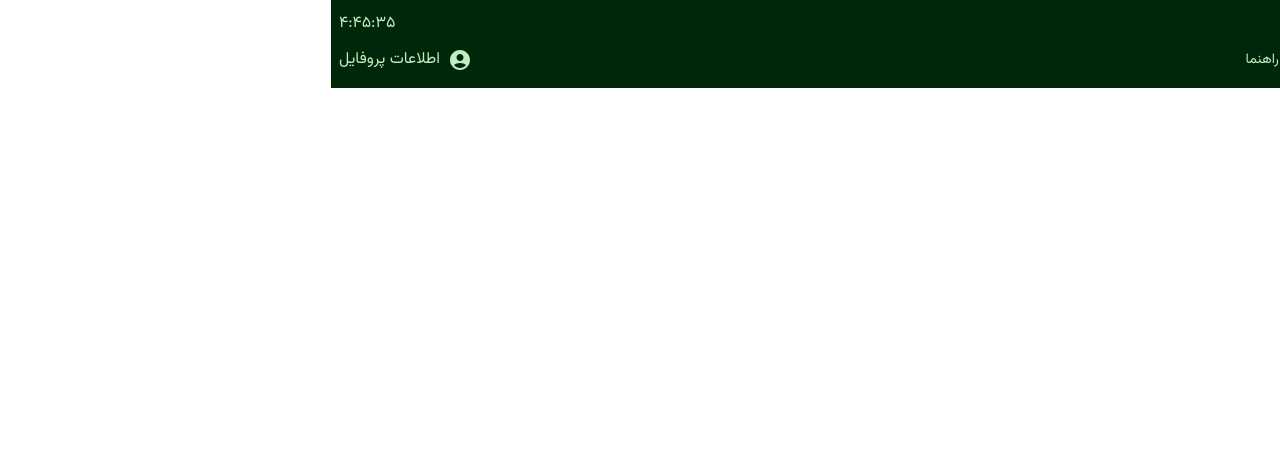
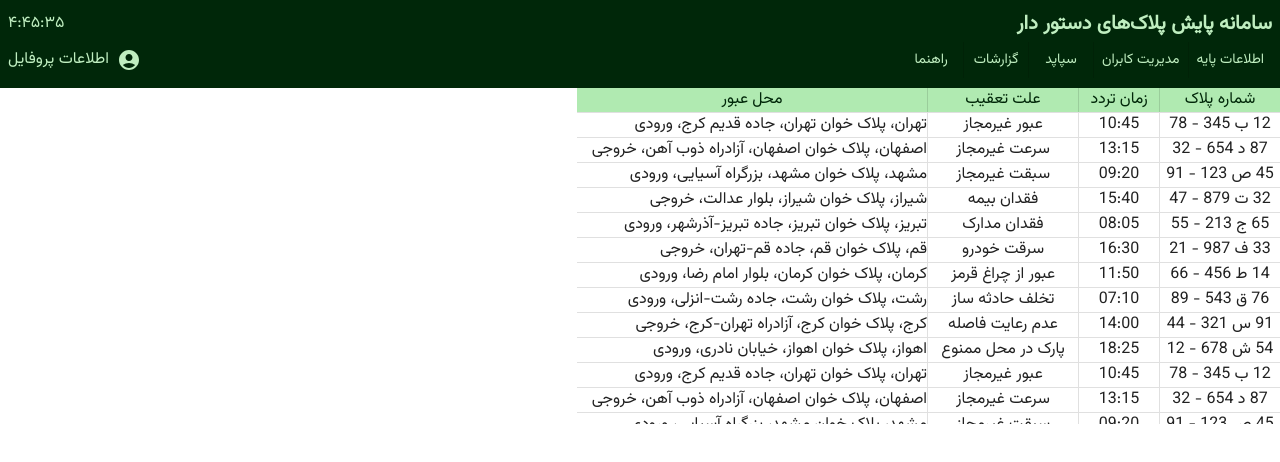
Before and after one commit to AmirMasoudT/sp, a React (Create React App) app: page / in a window 1280 px wide. Shown: the top 462 px of the page. Built offline with nearby package versions, Linux system fonts and the light colour scheme.

Commit message:
LpList Progress Stage 1

```diff
--- a/src/App.js
+++ b/src/App.js
@@ -1,13 +1,18 @@
 import { Box, Stack } from "@mui/system";
 import Header from "./components/Header";
 import LpList from "./components/LpList";
+import { Grid2 } from "@mui/material";
 
 function App() {
   return (
-    <Box>
+    <Box sx={{ height: "100vh", overflow: "auto" }}>
       <Header />
-      <Stack>
-        <LpList />
+      <Stack direction={{ xs: "column", md: "row" }}>
+        <Grid2 container sx={{ height: "70vh" }} size={{ xs: 12, md: 5 }}>
+          <Grid2 item sx={{ height: "60%", overflowY: "auto" }}>
+            <LpList />
+          </Grid2>
+        </Grid2>
       </Stack>
     </Box>
   );
--- a/src/components/LpList.js
+++ b/src/components/LpList.js
@@ -1,7 +1,59 @@
+import { Box, Stack } from "@mui/system";
 import { fakeData } from "../data/fakeData";
+import { Divider, Typography } from "@mui/material";
 
 const LpList = () => {
-  return <div>{fakeData[0].licenseNo}</div>;
+  return (
+    <Stack divider={<Divider flexItem />}>
+      <Stack
+        direction={"row"}
+        divider={<Divider orientation="vertical" flexItem />}
+        sx={{ bgcolor: "secondary.main", color: "primary.main" }}
+      >
+        <Typography width={120} textAlign={"center"} alignContent={"center"}>
+          شماره پلاک
+        </Typography>
+        <Typography width={80} textAlign={"center"} alignContent={"center"}>
+          زمان تردد
+        </Typography>
+        <Typography width={150} textAlign={"center"} alignContent={"center"}>
+          علت تعقیب
+        </Typography>
+        <Typography width={350} textAlign={"center"} alignContent={"center"}>
+          محل عبور
+        </Typography>
+      </Stack>
+      {fakeData.map((car) => {
+        return (
+          <Stack
+            direction={"row"}
+            divider={<Divider orientation="vertical" flexItem />}
+          >
+            <Typography
+              width={120}
+              textAlign={"center"}
+              alignContent={"center"}
+            >
+              {car.licenseNo}
+            </Typography>
+            <Typography width={80} textAlign={"center"} alignContent={"center"}>
+              {car.travelTime}
+            </Typography>
+            <Typography
+              width={150}
+              textAlign={"center"}
+              alignContent={"center"}
+            >
+              {car.pursuitReason}
+            </Typography>
+            <Typography width={350} textAlign={"right"} alignContent={"center"}>
+              {car.passageWay}
+            </Typography>
+          </Stack>
+        );
+      })}
+    </Stack>
+  );
 };
 
 export default LpList;
--- a/src/data/fakeData.js
+++ b/src/data/fakeData.js
@@ -69,4 +69,74 @@ export const fakeData = [
     passageWay: "اهواز، پلاک خوان اهواز، خیابان نادری، ورودی",
     status: "white",
   },
+  {
+    licenseNo: "12 ب 345 - 78",
+    travelTime: "10:45",
+    pursuitReason: "عبور غیرمجاز",
+    passageWay: "تهران، پلاک خوان تهران، جاده قدیم کرج، ورودی",
+    status: "red",
+  },
+  {
+    licenseNo: "87 د 654 - 32",
+    travelTime: "13:15",
+    pursuitReason: "سرعت غیرمجاز",
+    passageWay: "اصفهان، پلاک خوان اصفهان، آزادراه ذوب آهن، خروجی",
+    status: "blue",
+  },
+  {
+    licenseNo: "45 ص 123 - 91",
+    travelTime: "09:20",
+    pursuitReason: "سبقت غیرمجاز",
+    passageWay: "مشهد، پلاک خوان مشهد، بزرگراه آسیایی، ورودی",
+    status: "green",
+  },
+  {
+    licenseNo: "32 ت 879 - 47",
+    travelTime: "15:40",
+    pursuitReason: "فقدان بیمه",
+    passageWay: "شیراز، پلاک خوان شیراز، بلوار عدالت، خروجی",
+    status: "yellow",
+  },
+  {
+    licenseNo: "65 ج 213 - 55",
+    travelTime: "08:05",
+    pursuitReason: "فقدان مدارک",
+    passageWay: "تبریز، پلاک خوان تبریز، جاده تبریز-آذرشهر، ورودی",
+    status: "orange",
+  },
+  {
+    licenseNo: "33 ف 987 - 21",
+    travelTime: "16:30",
+    pursuitReason: "سرقت خودرو",
+    passageWay: "قم، پلاک خوان قم، جاده قم-تهران، خروجی",
+    status: "purple",
+  },
+  {
+    licenseNo: "14 ط 456 - 66",
+    travelTime: "11:50",
+    pursuitReason: "عبور از چراغ قرمز",
+    passageWay: "کرمان، پلاک خوان کرمان، بلوار امام رضا، ورودی",
+    status: "brown",
+  },
+  {
+    licenseNo: "76 ق 543 - 89",
+    travelTime: "07:10",
+    pursuitReason: "تخلف حادثه ساز",
+    passageWay: "رشت، پلاک خوان رشت، جاده رشت-انزلی، ورودی",
+    status: "pink",
+  },
+  {
+    licenseNo: "91 س 321 - 44",
+    travelTime: "14:00",
+    pursuitReason: "عدم رعایت فاصله",
+    passageWay: "کرج، پلاک خوان کرج، آزادراه تهران-کرج، خروجی",
+    status: "black",
+  },
+  {
+    licenseNo: "54 ش 678 - 12",
+    travelTime: "18:25",
+    pursuitReason: "پارک در محل ممنوع",
+    passageWay: "اهواز، پلاک خوان اهواز، خیابان نادری، ورودی",
+    status: "white",
+  },
 ];
```
